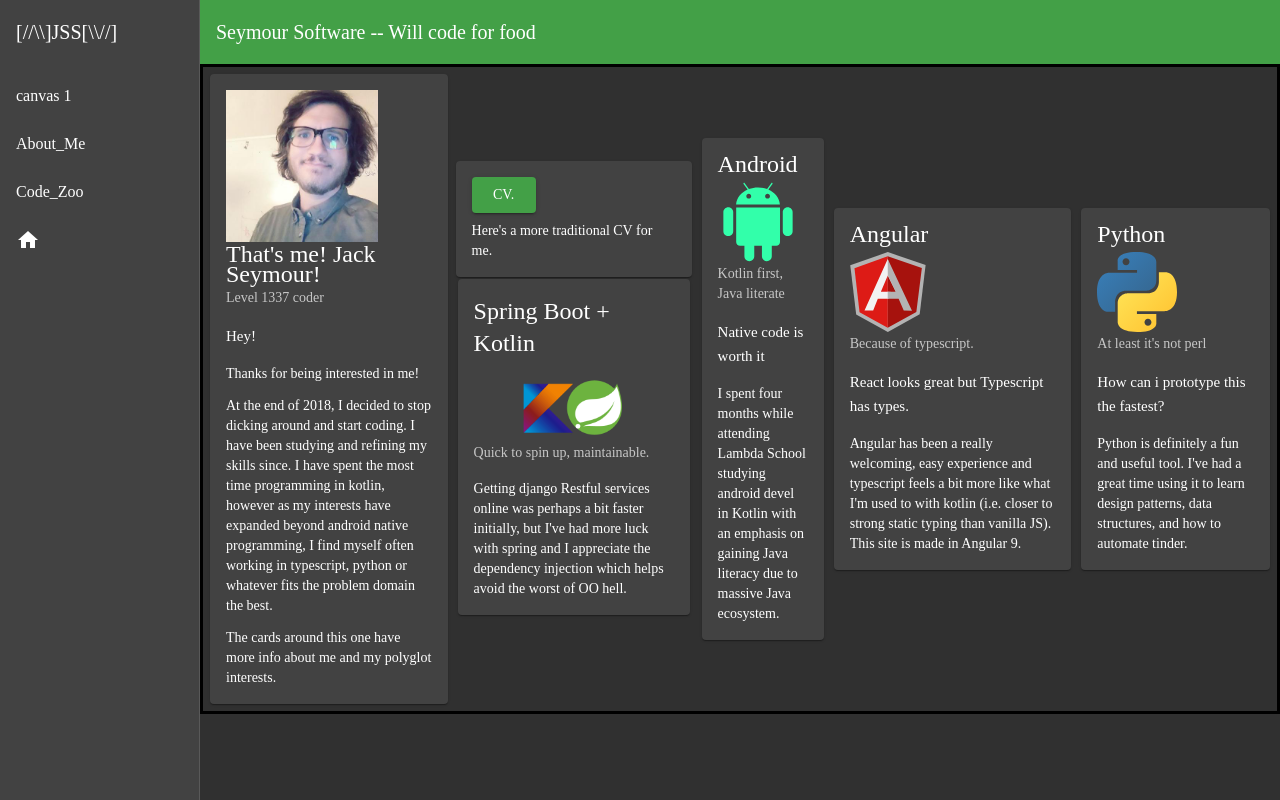
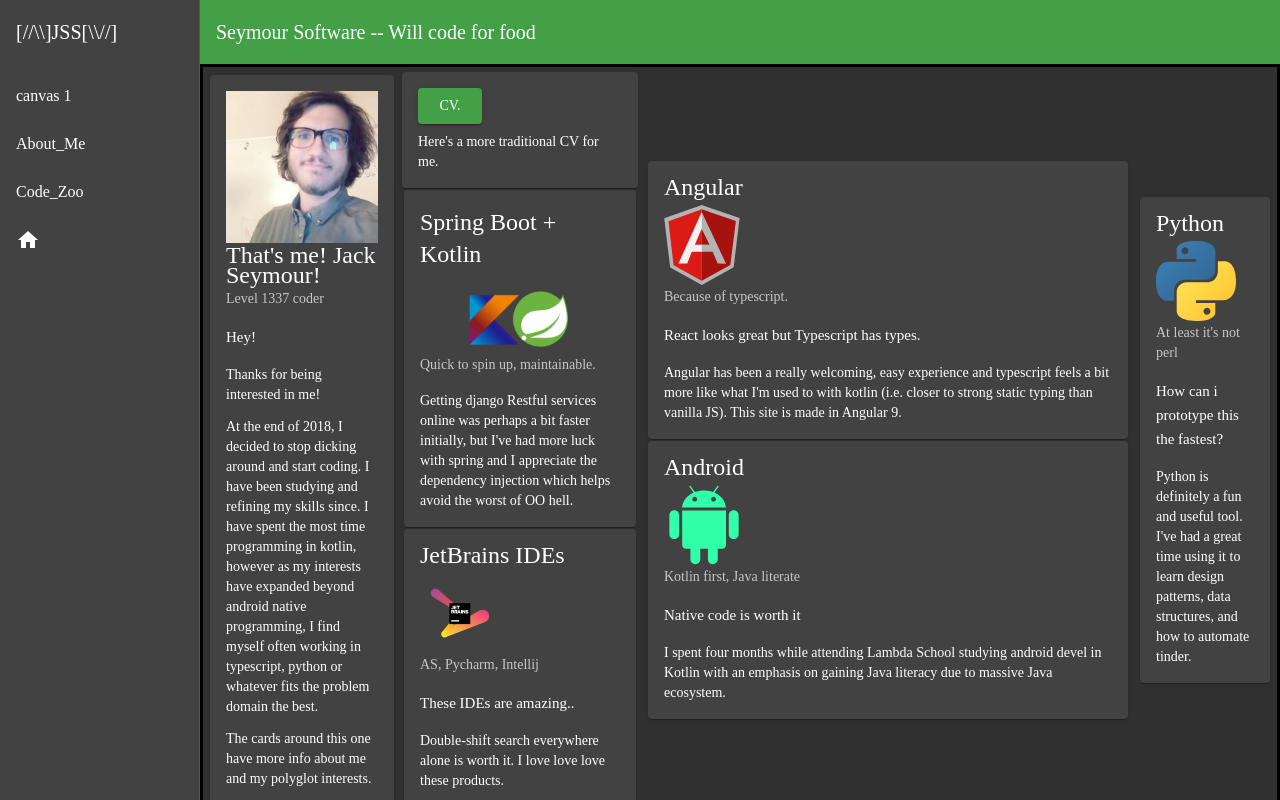
Before and after one commit to stilljack/ss-lazy, an Angular app: page /about_me in a window 1280 px wide. Built offline with nearby package versions, Linux system fonts and the light colour scheme.

Commit message:
ok last for the night

```diff
--- a/src/app/about-me/about-me.component.html
+++ b/src/app/about-me/about-me.component.html
@@ -20,17 +20,7 @@
     </mat-card-content>
   </mat-card>
 
-  <mat-card  class="flexitem two">
-    <mat-card-title>Android</mat-card-title>
-    <img mat-card-sm-image src="assets/images/androidsvg.svg">
 
-    <mat-card-subtitle>Kotlin first, Java literate</mat-card-subtitle>
-    <mat-card-content>
-      <h4>Native code is worth it</h4>
-      <p> I spent four months while attending Lambda School
-        studying android devel in Kotlin with an emphasis
-        on gaining Java literacy due to massive Java ecosystem. </mat-card-content>
-  </mat-card>
   <mat-card class="flexitem three">
     <mat-card-title>Python</mat-card-title>
     <img mat-card-sm-image src="assets/images/Python-logo-notext.svg">
@@ -61,7 +51,18 @@
       </mat-card-content>
 
     </mat-card>
+        <mat-card class="flexitem five">
+    <mat-card-title>JetBrains IDEs</mat-card-title>
+    <img mat-card-sm-image src="assets/images/Jetbrains-01.svg">
+    <mat-card-subtitle>AS, Pycharm, Intellij</mat-card-subtitle>
+    <mat-card-content>
+      <h4>These IDEs are amazing..</h4>
+      <p> Double-shift search everywhere alone is worth it. I love love love these products.
+      </p>
+    </mat-card-content>
+  </mat-card>
   </div>
+  <div>
   <mat-card class="flexitem five">
     <mat-card-title>Angular</mat-card-title>
     <img mat-card-sm-image src="assets/images/angular-icon.svg">
@@ -72,6 +73,18 @@
       </p>
     </mat-card-content>
   </mat-card>
+  <mat-card  class="flexitem two">
+    <mat-card-title>Android</mat-card-title>
+    <img mat-card-sm-image src="assets/images/androidsvg.svg">
+
+    <mat-card-subtitle>Kotlin first, Java literate</mat-card-subtitle>
+    <mat-card-content>
+      <h4>Native code is worth it</h4>
+      <p> I spent four months while attending Lambda School
+        studying android devel in Kotlin with an emphasis
+        on gaining Java literacy due to massive Java ecosystem. </mat-card-content>
+  </mat-card>
+    </div>
 </div>
 
 
```
Also changed, not shown: src/assets/images/Jetbrains-01.svg (added).
